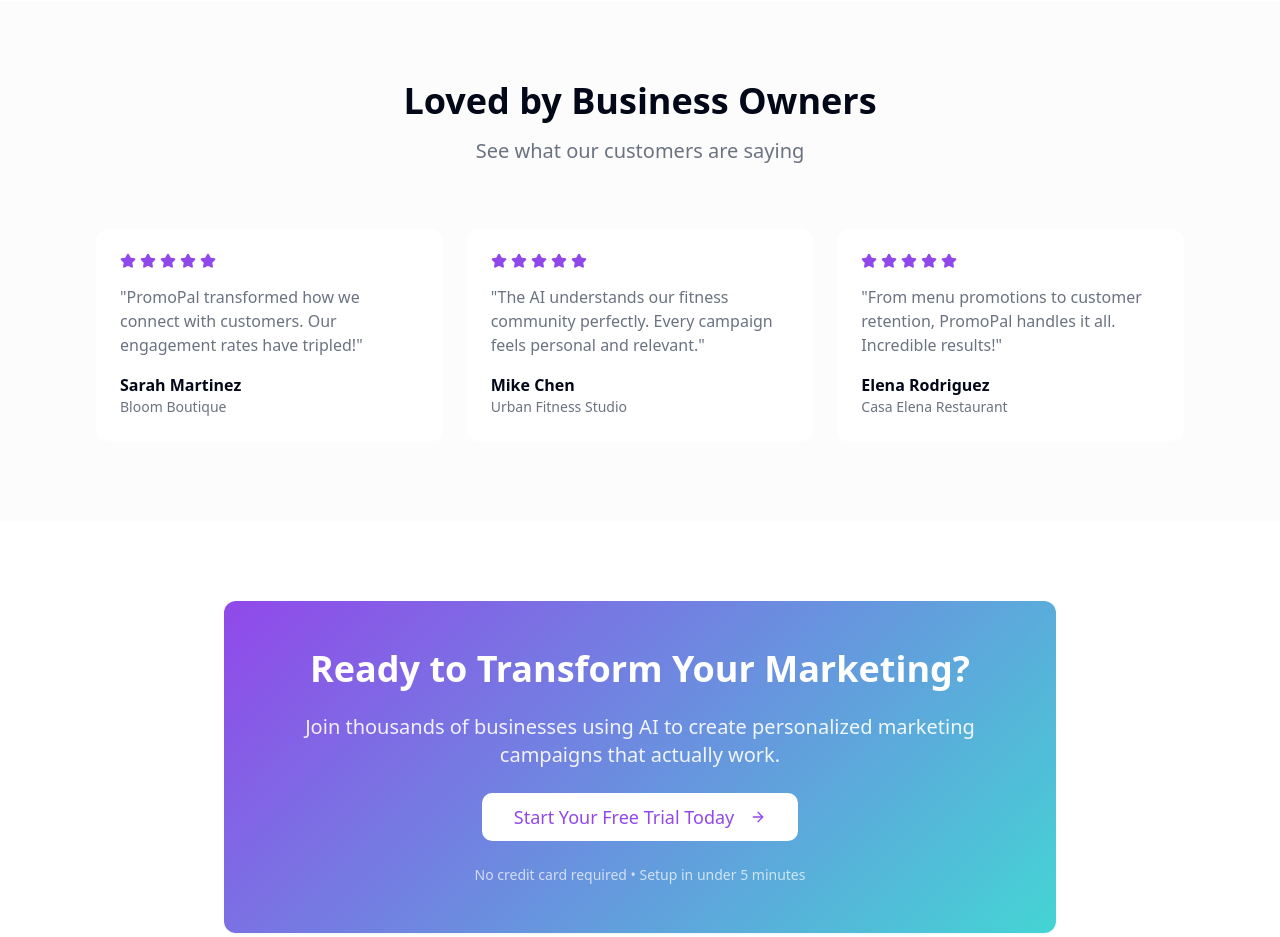
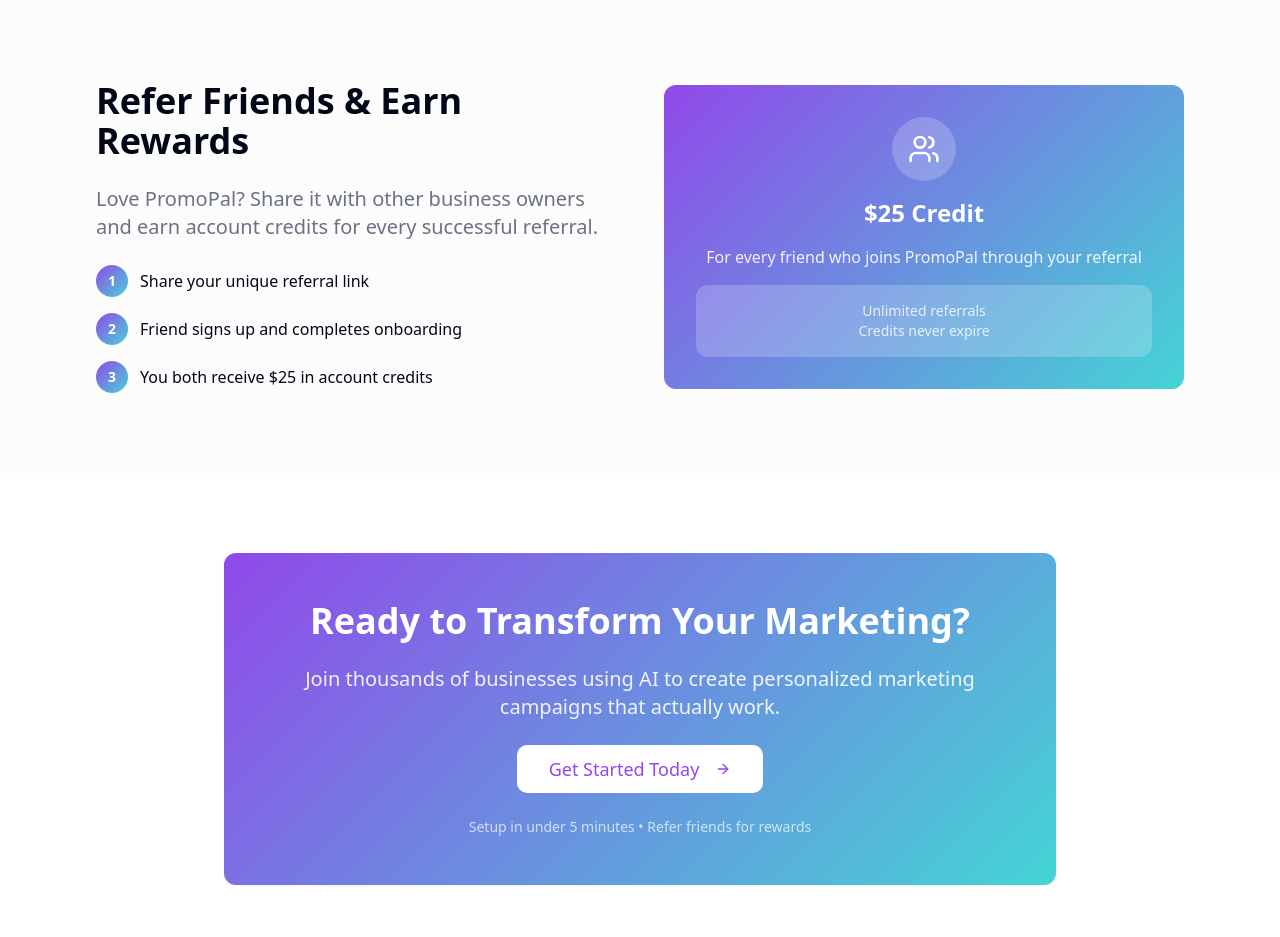
Before and after one commit to coding-account11/campaign-genesis-hub, a React (Vite) app: page / in a window 1280 px wide. Shown: the part 1860-2797 px from the top of the page. Built offline with nearby package versions, Linux system fonts and the light colour scheme.

Commit message:
Remove free trial and testimonials
Remove free trial mentions and testimonials from the Landing and Pricing pages, and add a "refer someone" feature.

```diff
--- a/src/pages/Landing.tsx
+++ b/src/pages/Landing.tsx
@@ -60,26 +60,6 @@ const Landing = () => {
     "Get real-time performance analytics and insights"
   ];
 
-  const testimonials = [
-    {
-      name: "Sarah Martinez",
-      business: "Bloom Boutique",
-      text: "PromoPal transformed how we connect with customers. Our engagement rates have tripled!",
-      rating: 5
-    },
-    {
-      name: "Mike Chen",
-      business: "Urban Fitness Studio",
-      text: "The AI understands our fitness community perfectly. Every campaign feels personal and relevant.",
-      rating: 5
-    },
-    {
-      name: "Elena Rodriguez",
-      business: "Casa Elena Restaurant",
-      text: "From menu promotions to customer retention, PromoPal handles it all. Incredible results!",
-      rating: 5
-    }
-  ];
 
   return (
     <div className="min-h-screen bg-background">
@@ -134,7 +114,7 @@ const Landing = () => {
                 onClick={() => navigate("/auth")}
                 className="bg-gradient-primary hover:opacity-90 text-white border-0 shadow-elegant text-lg px-8 py-6"
               >
-                Start Your Free Trial
+                Get Started Now
                 <ArrowRight className="w-5 h-5 ml-2" />
               </Button>
               <Button
@@ -246,31 +226,57 @@ const Landing = () => {
         </div>
       </section>
 
-      {/* Testimonials */}
+      {/* Referral Section */}
       <section className="py-20 px-6 bg-muted/30">
         <div className="container mx-auto max-w-6xl">
-          <div className="text-center space-y-4 mb-16">
-            <h2 className="text-3xl md:text-4xl font-bold">Loved by Business Owners</h2>
-            <p className="text-xl text-muted-foreground">See what our customers are saying</p>
-          </div>
+          <div className="grid lg:grid-cols-2 gap-12 items-center">
+            <div className="space-y-6">
+              <h2 className="text-3xl md:text-4xl font-bold">
+                Refer Friends & Earn Rewards
+              </h2>
+              <p className="text-xl text-muted-foreground">
+                Love PromoPal? Share it with other business owners and earn account credits for every successful referral.
+              </p>
 
-          <div className="grid md:grid-cols-3 gap-6">
-            {testimonials.map((testimonial, index) => (
-              <Card key={index} className="border-0 shadow-card bg-background/80 backdrop-blur">
-                <CardContent className="p-6 space-y-4">
-                  <div className="flex gap-1">
-                    {[...Array(testimonial.rating)].map((_, i) => (
-                      <Star key={i} className="w-4 h-4 fill-brand-purple text-brand-purple" />
-                    ))}
+              <div className="space-y-4">
+                <div className="flex items-center gap-3">
+                  <div className="w-8 h-8 bg-gradient-primary rounded-full flex items-center justify-center flex-shrink-0">
+                    <span className="text-white font-bold text-sm">1</span>
                   </div>
-                  <p className="text-muted-foreground">"{testimonial.text}"</p>
-                  <div>
-                    <p className="font-semibold">{testimonial.name}</p>
-                    <p className="text-sm text-muted-foreground">{testimonial.business}</p>
+                  <span className="text-foreground">Share your unique referral link</span>
+                </div>
+                <div className="flex items-center gap-3">
+                  <div className="w-8 h-8 bg-gradient-primary rounded-full flex items-center justify-center flex-shrink-0">
+                    <span className="text-white font-bold text-sm">2</span>
+                  </div>
+                  <span className="text-foreground">Friend signs up and completes onboarding</span>
+                </div>
+                <div className="flex items-center gap-3">
+                  <div className="w-8 h-8 bg-gradient-primary rounded-full flex items-center justify-center flex-shrink-0">
+                    <span className="text-white font-bold text-sm">3</span>
+                  </div>
+                  <span className="text-foreground">You both receive $25 in account credits</span>
+                </div>
+              </div>
+            </div>
+
+            <div className="space-y-6">
+              <Card className="border-0 shadow-card bg-gradient-primary text-white">
+                <CardContent className="p-8 text-center space-y-4">
+                  <div className="w-16 h-16 bg-white/20 rounded-full flex items-center justify-center mx-auto">
+                    <Users className="w-8 h-8 text-white" />
+                  </div>
+                  <h3 className="text-2xl font-bold">$25 Credit</h3>
+                  <p className="text-white/90">
+                    For every friend who joins PromoPal through your referral
+                  </p>
+                  <div className="bg-white/20 rounded-lg p-4">
+                    <p className="text-sm text-white/80">Unlimited referrals</p>
+                    <p className="text-sm text-white/80">Credits never expire</p>
                   </div>
                 </CardContent>
               </Card>
-            ))}
+            </div>
           </div>
         </div>
       </section>
@@ -292,11 +298,11 @@ const Landing = () => {
                 onClick={() => navigate("/auth")}
                 className="bg-white text-primary hover:bg-white/90 text-lg px-8 py-6"
               >
-                Start Your Free Trial Today
+                Get Started Today
                 <ArrowRight className="w-5 h-5 ml-2" />
               </Button>
               <p className="text-sm text-white/70">
-                No credit card required • Setup in under 5 minutes
+                Setup in under 5 minutes • Refer friends for rewards
               </p>
             </CardContent>
           </Card>
--- a/src/pages/Pricing.tsx
+++ b/src/pages/Pricing.tsx
@@ -208,11 +208,11 @@ const Pricing = () => {
             onClick={handleGetStarted}
             className="bg-gradient-primary hover:opacity-90 text-white border-0 shadow-elegant"
           >
-            Start Your Free Trial
+            Get Started
           </Button>
 
           <p className="text-sm text-muted-foreground">
-            No credit card required • 14-day free trial • Cancel anytime
+            Setup in minutes • Refer friends for $25 credits • Cancel anytime
           </p>
         </div>
       </div>
```
